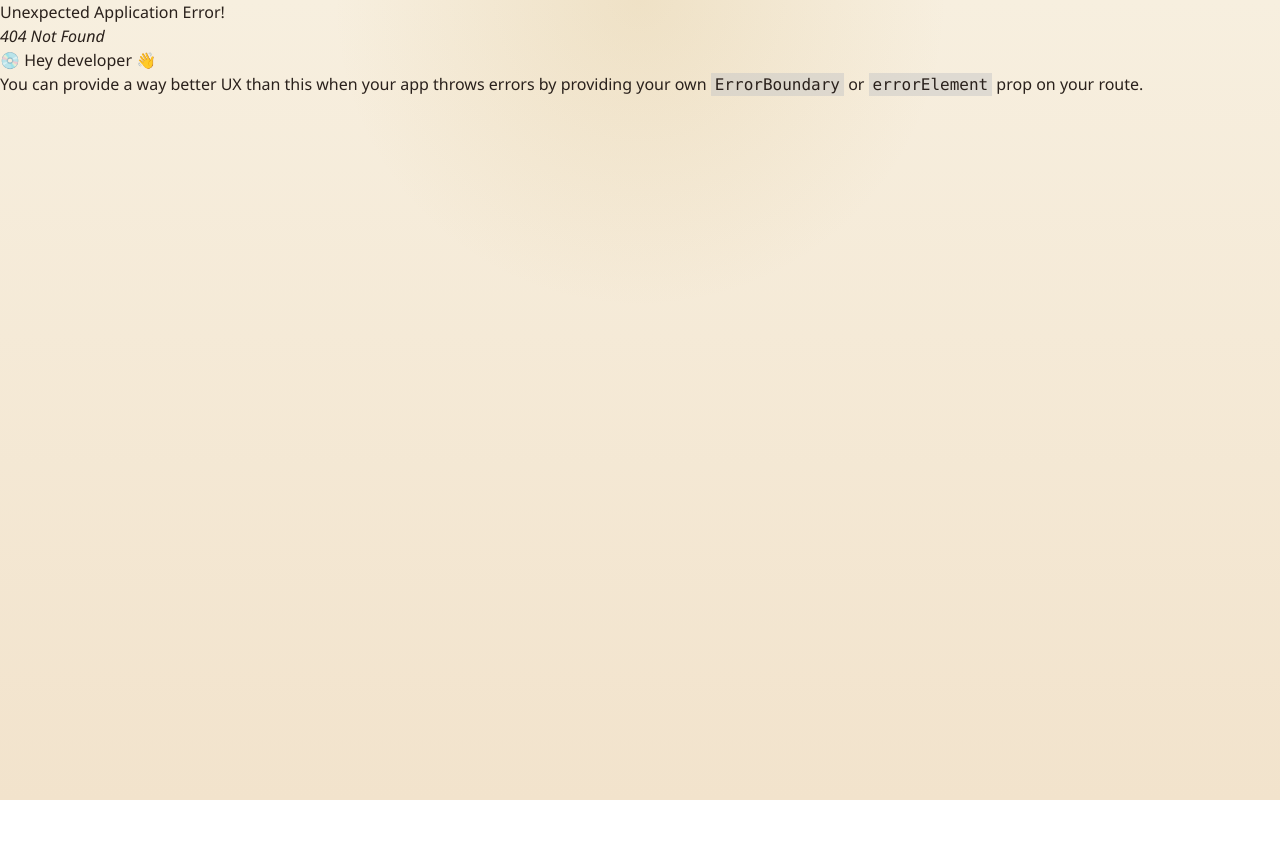
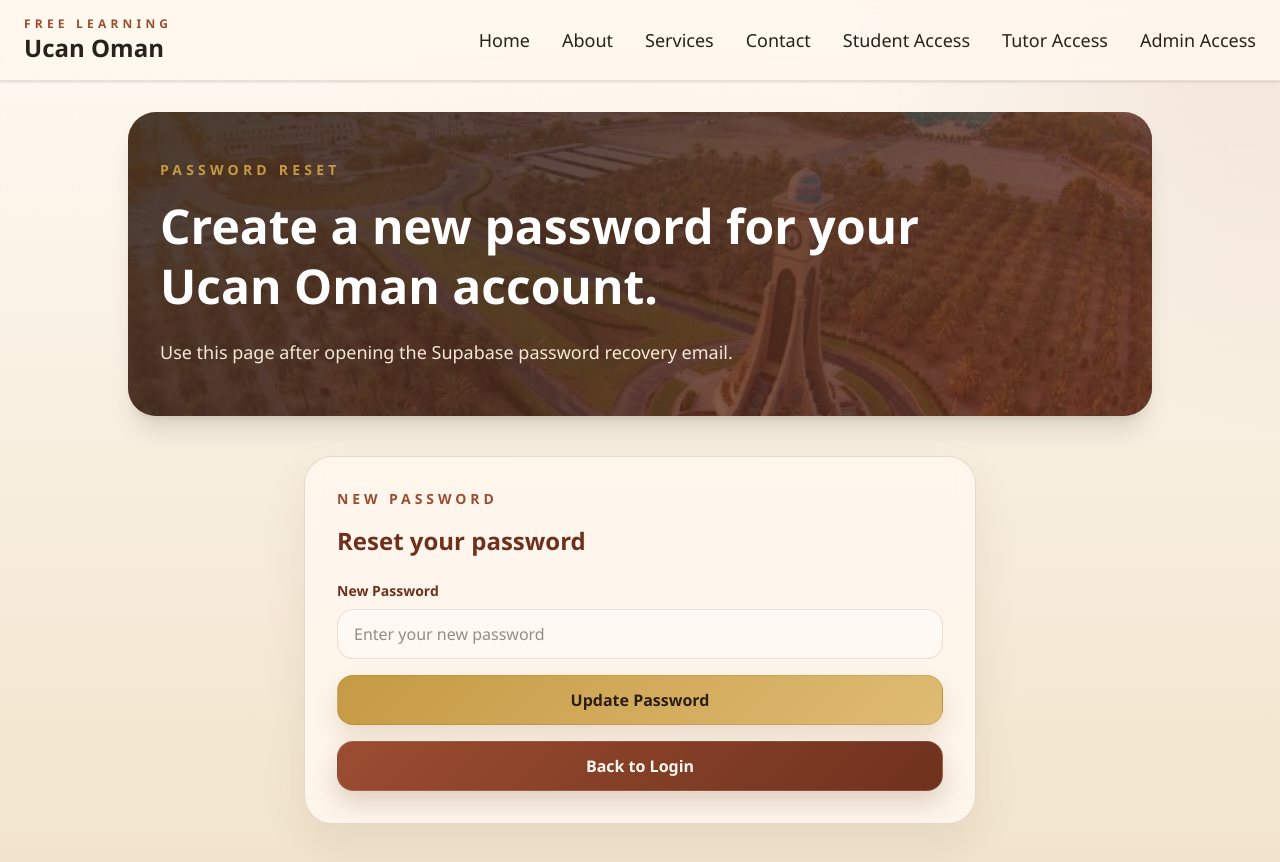
Before and after one commit to ahmed4014e4014e/RCWebsite, a React (Vite) app in the folder UcanReactApp/: page /reset-password in a window 1280 px wide. Before the commit this address had no page. Shown: the top 862 px of the page. Before the commit the page ends 800 px from the top, so only its background shows below. Built offline with nearby package versions, Linux system fonts and the light colour scheme.

Commit message:
created a seperate path for password reset

```diff
--- a/UcanReactApp/src/main.jsx
+++ b/UcanReactApp/src/main.jsx
@@ -16,6 +16,7 @@ import Contact from "./routes/contact";
 import TutorAccess from "./routes/tutorAccess";
 import StudentAccess from "./routes/studentAccess";
 import AdminAccess from "./routes/adminAccess";
+import ResetPassword from "./routes/resetPassword";
 import Account from "./routes/account";
 import StudentDashboard from "./routes/studentDashboard";
 import TutorDashboard from "./routes/tutorDashboard";
@@ -61,6 +62,10 @@ const router = createBrowserRouter([
         element: <StudentAccess />,
       },
       {
+        path: "reset-password",
+        element: <ResetPassword />,
+      },
+      {
         path: "account",
         element: (
           <ProtectedRoute>
--- a/UcanReactApp/src/routes/AuthAccessPage.jsx
+++ b/UcanReactApp/src/routes/AuthAccessPage.jsx
@@ -166,7 +166,7 @@ export default function AuthAccessPage({
     setMessage("");
 
     const { error } = await supabase.auth.resetPasswordForEmail(loginEmail, {
-      redirectTo: window.location.href.split("#")[0],
+      redirectTo: `${window.location.origin}/reset-password/`,
     });
 
     if (error) {
--- /dev/null
+++ b/UcanReactApp/src/routes/resetPassword.jsx
@@ -0,0 +1,140 @@
+import { useEffect, useState } from "react";
+import { Link, useNavigate } from "react-router-dom";
+import { supabase, isSupabaseConfigured } from "../lib/supabase";
+import { themeImages } from "../lib/themeImages";
+
+export default function ResetPassword() {
+  const navigate = useNavigate();
+  const [password, setPassword] = useState("");
+  const [loading, setLoading] = useState(false);
+  const [message, setMessage] = useState("");
+  const [messageType, setMessageType] = useState("info");
+
+  const showMessage = (type, text) => {
+    setMessageType(type);
+    setMessage(text);
+  };
+
+  useEffect(() => {
+    if (!isSupabaseConfigured || !supabase) {
+      return undefined;
+    }
+
+    const {
+      data: { subscription },
+    } = supabase.auth.onAuthStateChange((event) => {
+      if (event === "PASSWORD_RECOVERY") {
+        showMessage("success", "Enter your new password below to complete the reset.");
+      }
+    });
+
+    return () => subscription.unsubscribe();
+  }, []);
+
+  const handleSubmit = async (event) => {
+    event.preventDefault();
+
+    if (!isSupabaseConfigured || !supabase) {
+      showMessage("error", "Supabase is not configured yet.");
+      return;
+    }
+
+    if (password.length < 6) {
+      showMessage("error", "Your new password must be at least 6 characters.");
+      return;
+    }
+
+    setLoading(true);
+    setMessage("");
+
+    const { error } = await supabase.auth.updateUser({ password });
+
+    if (error) {
+      showMessage("error", error.message);
+      setLoading(false);
+      return;
+    }
+
+    showMessage("success", "Your password was updated successfully. You can now log in.");
+    setPassword("");
+    setLoading(false);
+
+    window.setTimeout(() => {
+      navigate("/admin-access/", { replace: true });
+    }, 1600);
+  };
+
+  return (
+    <main className="oman-page min-h-screen px-4 pb-16 pt-24 text-slate-900 sm:px-6 sm:pb-20 sm:pt-28">
+      <section className="mx-auto max-w-5xl">
+        <div
+          className="oman-hero overflow-hidden rounded-[1.75rem] px-6 py-10 text-white shadow-xl sm:px-8 sm:py-12"
+          style={{ backgroundImage: `url(${themeImages.studentsGroup})` }}
+        >
+          <p className="oman-kicker text-xs font-semibold uppercase sm:text-sm">
+            Password Reset
+          </p>
+          <h1 className="mt-4 max-w-3xl text-3xl font-bold leading-tight sm:text-4xl lg:text-5xl">
+            Create a new password for your Ucan Oman account.
+          </h1>
+          <p className="mt-5 max-w-3xl text-base leading-7 text-[#f4e8d6] sm:text-lg sm:leading-8">
+            Use this page after opening the Supabase password recovery email.
+          </p>
+        </div>
+      </section>
+
+      <section className="mx-auto mt-10 max-w-2xl rounded-[1.75rem] oman-card p-6 sm:p-8">
+        <p className="oman-section-kicker text-xs font-semibold uppercase sm:text-sm">
+          New Password
+        </p>
+        <h2 className="oman-title-accent mt-4 text-2xl font-semibold">
+          Reset your password
+        </h2>
+
+        {message && (
+          <div
+            className={[
+              "mt-6 rounded-3xl px-5 py-4 text-sm leading-6",
+              messageType === "error"
+                ? "border border-[rgba(155,77,49,0.22)] bg-[rgba(255,239,232,0.95)] text-[var(--oman-terracotta-dark)]"
+                : "border border-[rgba(82,101,74,0.22)] bg-[rgba(239,246,236,0.95)] text-[var(--oman-olive)]",
+            ].join(" ")}
+          >
+            {message}
+          </div>
+        )}
+
+        <form className="mt-6 space-y-4" onSubmit={handleSubmit}>
+          <label className="flex flex-col gap-2">
+            <span className="text-sm font-semibold text-[var(--oman-terracotta-dark)]">
+              New Password
+            </span>
+            <input
+              type="password"
+              placeholder="Enter your new password"
+              value={password}
+              onChange={(event) => setPassword(event.target.value)}
+              className="min-h-12 rounded-2xl border border-[rgba(111,49,29,0.14)] bg-[rgba(255,250,244,0.92)] px-4 py-3 text-[var(--oman-ink)] outline-none transition focus:border-[var(--oman-brass)] focus:bg-white"
+              required
+            />
+          </label>
+
+          <button
+            type="submit"
+            disabled={loading}
+            className="oman-button-primary inline-flex w-full items-center justify-center rounded-2xl px-6 py-3 text-center font-semibold transition disabled:cursor-not-allowed disabled:opacity-70"
+          >
+            {loading ? "Updating Password..." : "Update Password"}
+          </button>
+        </form>
+
+        <Link
+          to="/admin-access/"
+          className="oman-button-secondary mt-4 inline-flex w-full items-center justify-center rounded-2xl px-6 py-3 text-center font-semibold transition"
+        >
+          Back to Login
+        </Link>
+      </section>
+    </main>
+  );
+}
```
